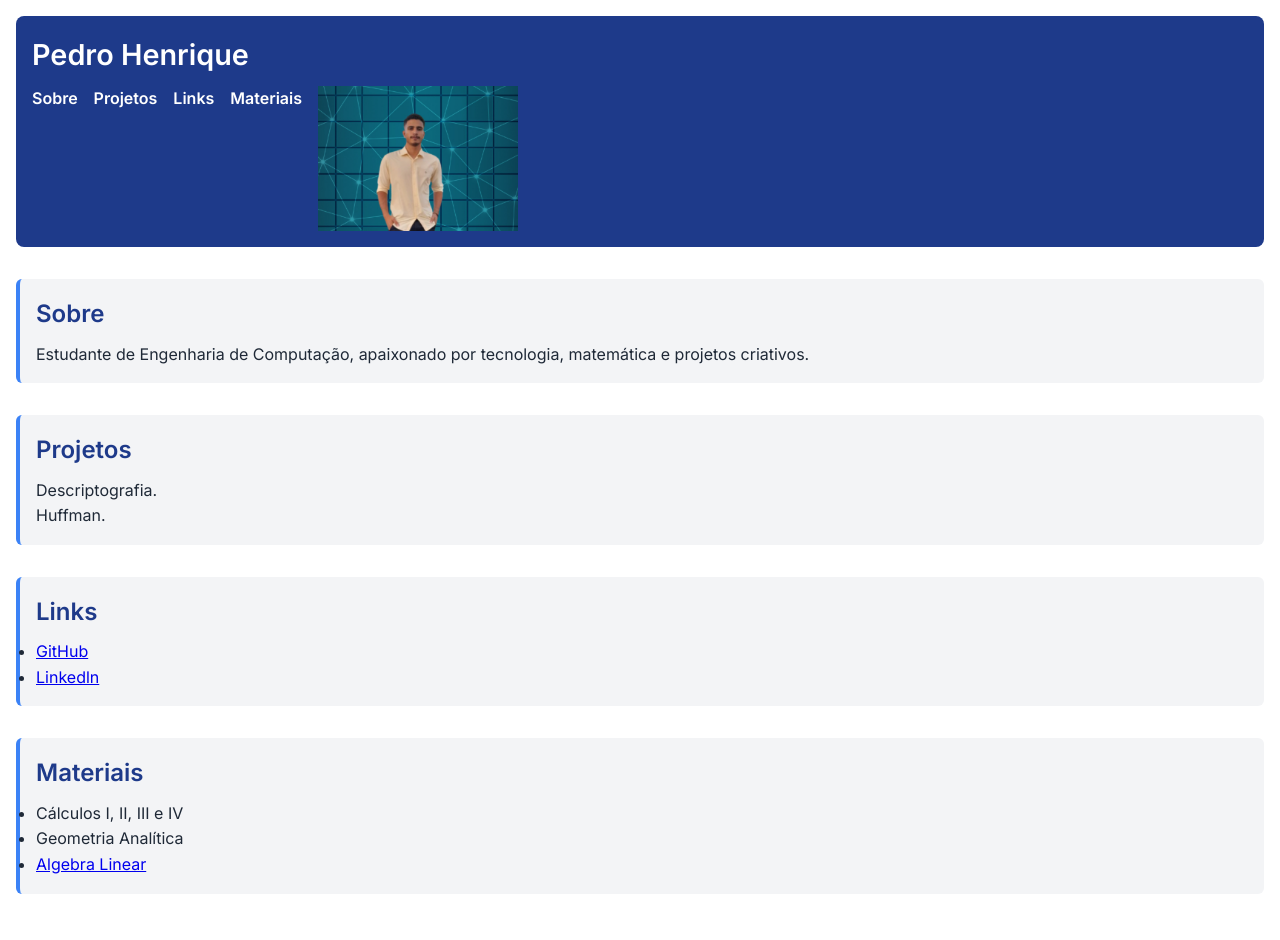
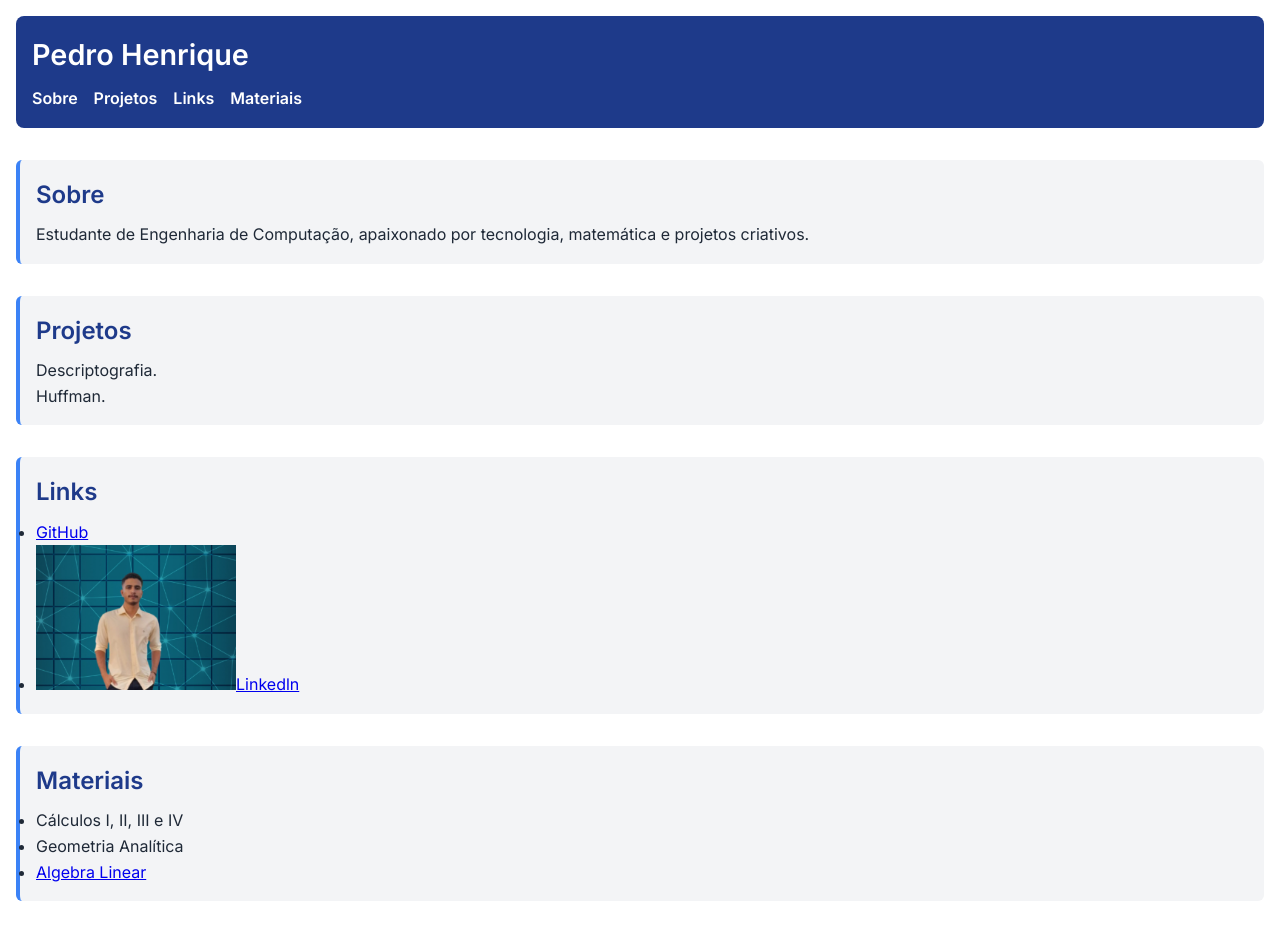
Before and after one commit to pedroH135/Meu-Site, a plain HTML site: page index.html in a window 1280 px wide. Drawn offline with Linux system fonts and the light colour scheme.

Commit message:
Update index.html

```diff
--- a/index.html
+++ b/index.html
@@ -16,7 +16,6 @@
         <li><a href="#projeto-md">Projetos</a></li>
         <li><a href="#links">Links</a></li>
         <li><a href="#materiais">Materiais</a></li>
-        <img src="img/foto1.png" alt="Minha foto de perfil" width="200">
       </ul>
     </nav>
   </header>
@@ -37,7 +36,7 @@
       <h2>Links</h2>
       <ul>
         <li><a href="https://github.com/pedroH135" target="_blank">GitHub</a></li>
-        <li><a href="https://www.linkedin.com/in/pedro-henrique-57b4602b1?utm_source=share&utm_campaign=share_via&utm_content=profile&utm_medium=android_app" target="_blank">Linkedln</a></li>
+        <li><a href="https://www.linkedin.com/in/pedro-henrique-57b4602b1?utm_source=share&utm_campaign=share_via&utm_content=profile&utm_medium=android_app" target="_blank"><img src="img/foto1.png" alt="Minha foto de perfil" width="200">Linkedln</a></li>
       </ul>
     </section>
 
```
